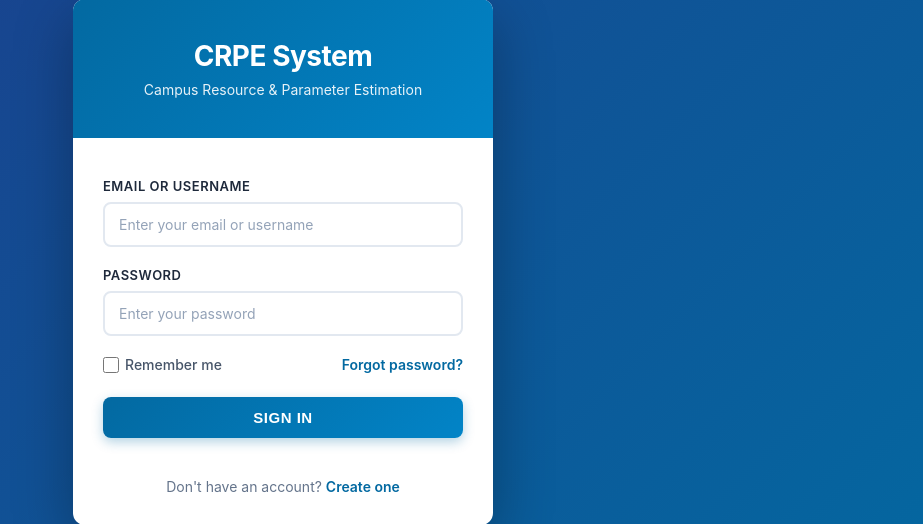
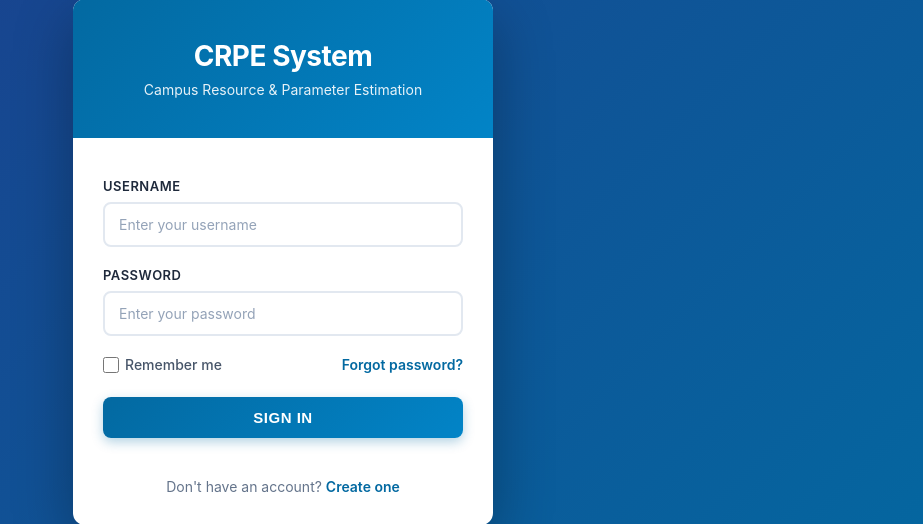
Before and after one commit to sandeepkumar9760/CampusInsight360, a Django app: page / in a window 1280 px wide. Shown: the part 138-662 px from the top of the page, without its empty margins (357-1280 px from the left). Run offline with Django 5.2, Linux system fonts and the light colour scheme.

Commit message:
Update login.html

```diff
--- a/campus360/backend_360/templates/login.html
+++ b/campus360/backend_360/templates/login.html
@@ -242,31 +242,29 @@
             <h1>CRPE System</h1>
             <p>Campus Resource & Parameter Estimation</p>
         </div>
-        <form class="login-form" id="loginForm">
+        <form class="login-form" method="POST">
+            {% csrf_token %}
             <div class="error-message" id="errorMessage"></div>
             <div class="success-message" id="successMessage"></div>
 
             <div class="form-group">
-                <label for="email">Email or Username</label>
+    <label>Username</label>
     <input
         type="text"
-                    id="email"
-                    name="email"
-                    placeholder="Enter your email or username"
+        name="username"
+        placeholder="Enter your username"
         required
-                    autocomplete="username"
     >
 </div>
 
+
             <div class="form-group">
-                <label for="password">Password</label>
+    <label>Password</label>
     <input
         type="password"
-                    id="password"
         name="password"
         placeholder="Enter your password"
         required
-                    autocomplete="current-password"
     >
 </div>
 
```
Lines whose indentation alone changed are shown as unchanged.
